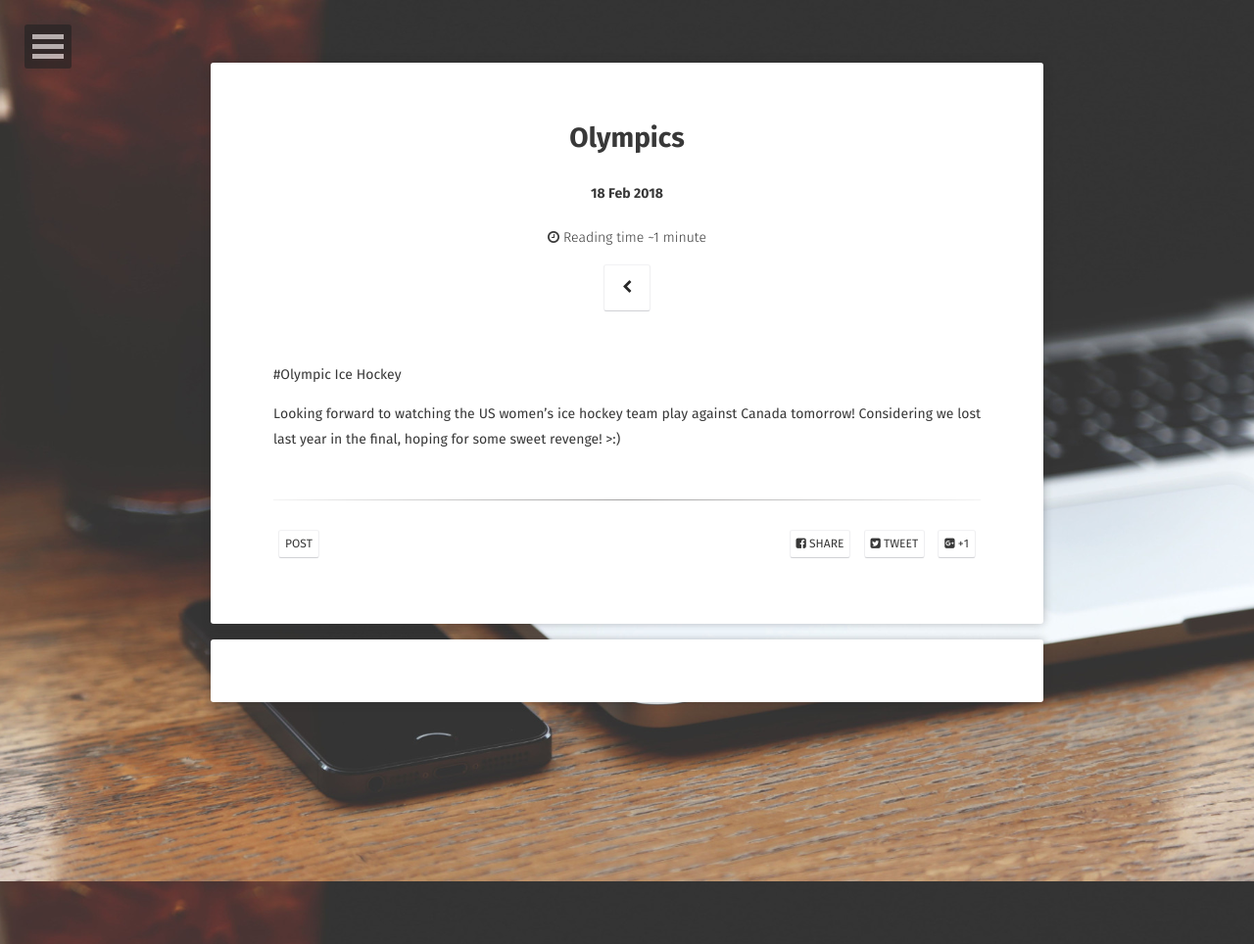
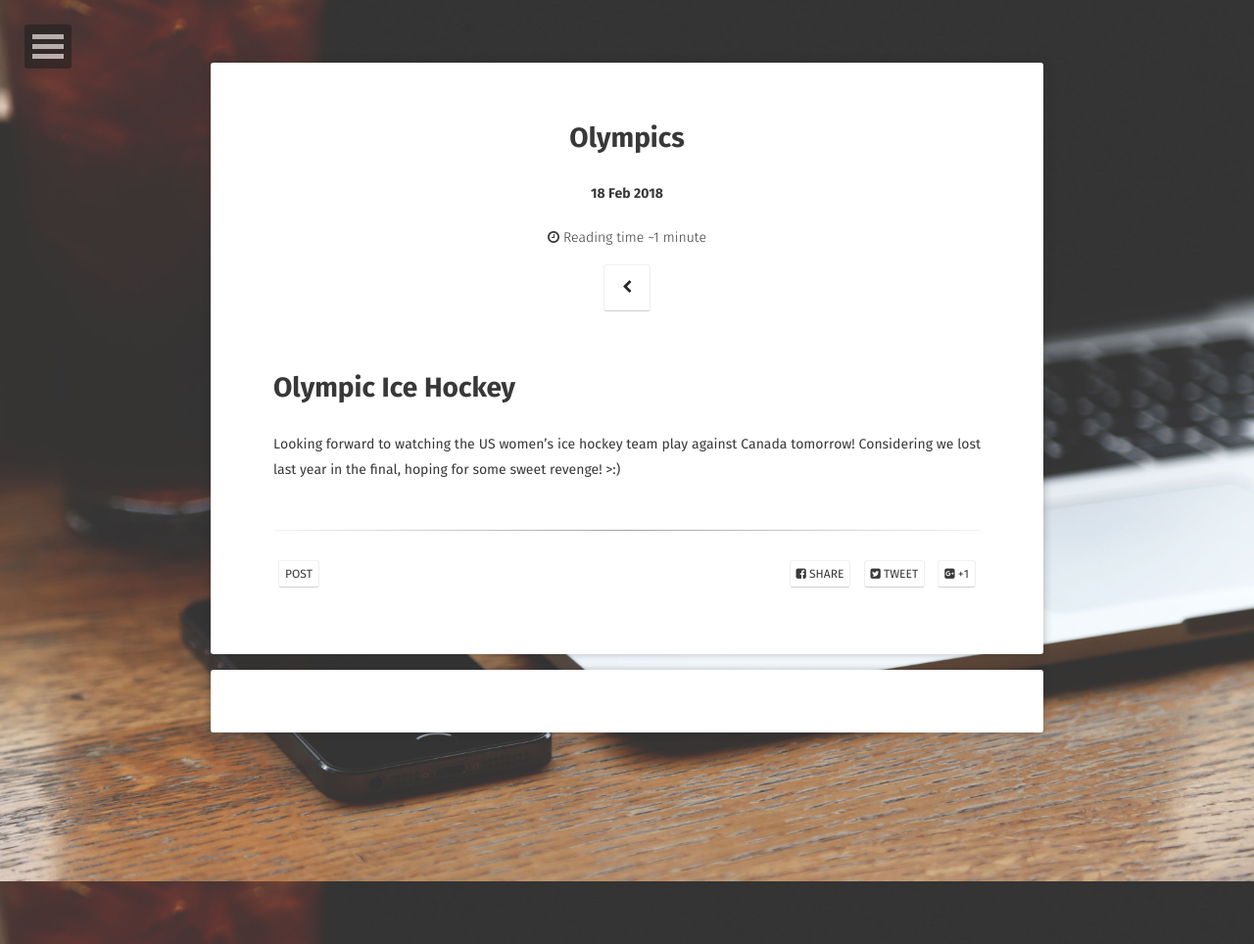
Before and after one commit to mcdonagj/mcdonagj.github.io, a Jekyll site: the page built from _posts/2018-02-19-olympics.md, in a window 1280 px wide. Shown: the whole page at 98% size. Built offline with Jekyll 4.4.1, drawn with Linux system fonts in a browser that asks for light colours; some web fonts are replaced; comment, search, counter and statistics services are not loaded.

```diff
--- a/_posts/2018-02-19-olympics.md
+++ b/_posts/2018-02-19-olympics.md
@@ -8,7 +8,8 @@ tag:
 comments: true
 ---
 
-#Olympic Ice Hockey
+Olympic Ice Hockey
+==================
 
 Looking forward to watching the US women's ice hockey team play against Canada tomorrow!
 Considering we lost last year in the final, hoping for some sweet revenge! >:)
```
Also changed, not shown: _posts/2018-02-18-python-calculator.md (+2 -1 lines).
